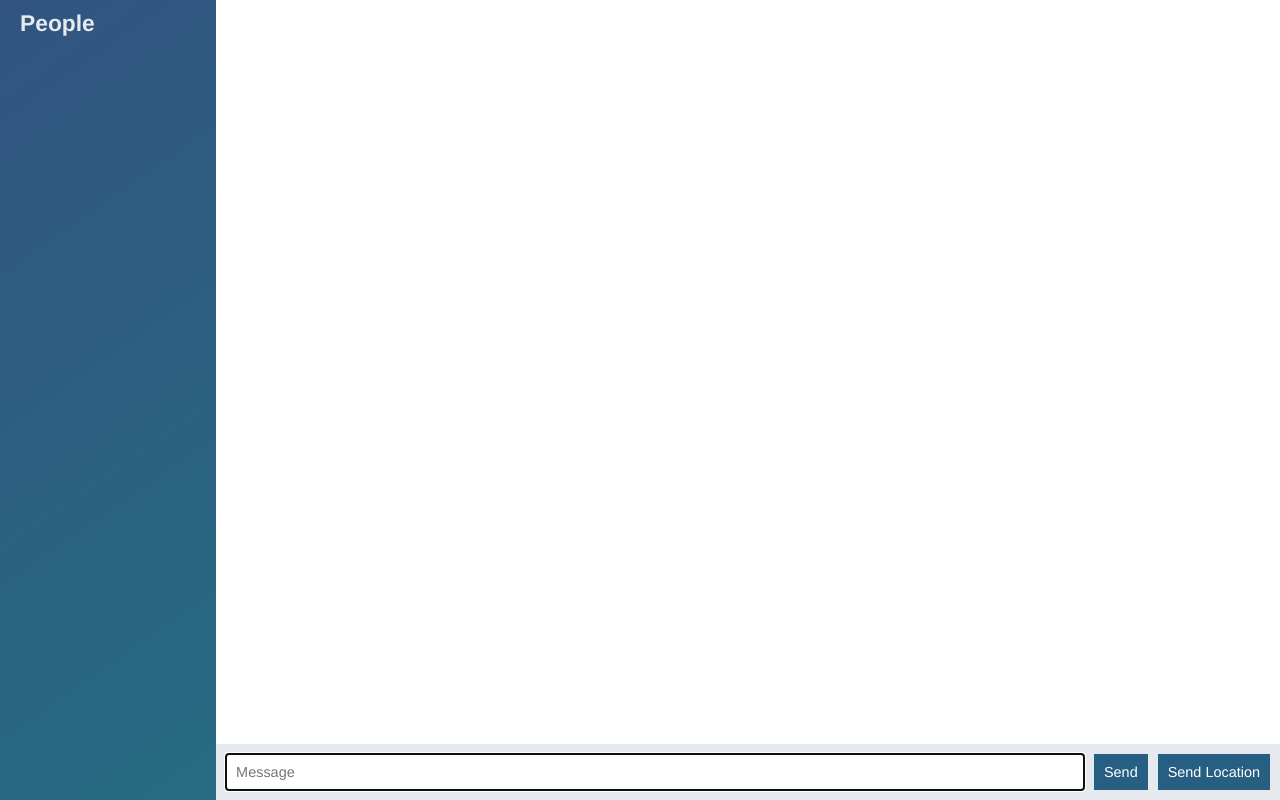
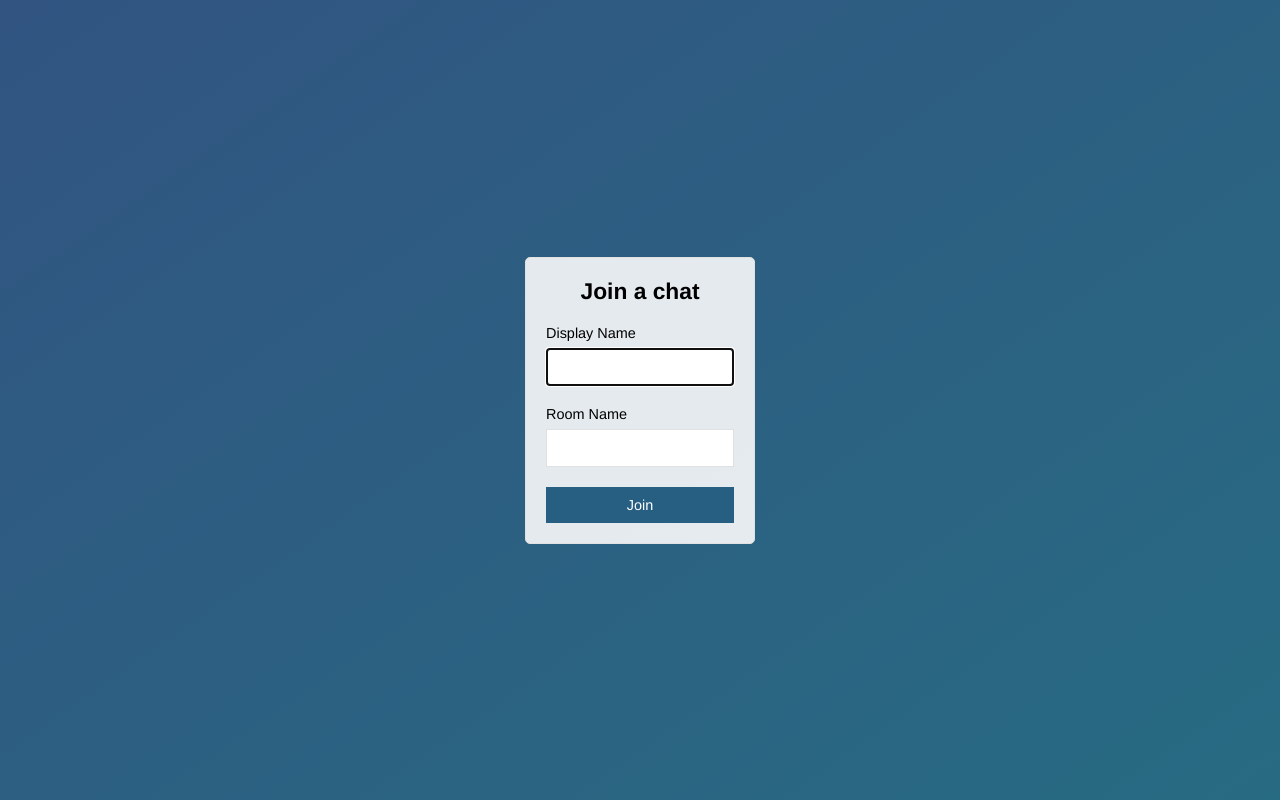
Before and after one commit to nathanielpascual/node-course-2-chat-app, a website: page public/index.html in a window 1280 px wide. Drawn offline with nearby package versions, Linux system fonts and the light colour scheme; no server answers.

Commit message:
Add join page that submits to chat.html

```diff
--- a/public/index.html
+++ b/public/index.html
@@ -3,53 +3,27 @@
 <head>
     <meta charset="utf-8">
     <link rel="stylesheet" href="/css/styles.css">
+    <meta name="viewport" content="width=device-width, initial-scale=1, user-scalable=no">
 </head>
-<body class="chat">
+<body class="centered-form">
+    <div class="centered-form__form">
+        <form action = "/chat.html">
 
-    <div class="chat__sidebar">
-        <h3>People</h3>
-        <div id="users"></div>
+        <div class="form-field">
+            <h3>Join a chat</h3>
+        </div>
+        <div class="form-field">
+            <label>Display Name</label>
+            <input type="text" name="name" autofocus/>
+        </div>
+        <div class="form-field">
+            <label>Room Name</label>
+            <input type="text" name="name" autofocus/>
+        </div>
+        <div class="form-field">
+            <button>Join</button>
+        </div>
+     </form>
     </div>
-	<div class="chat__main">
-        <ol id="messages" class="chat__messages"></ol>
-
-        <div class="chat__footer">
-            <form id="message-form">
-                <input type="text" id="message" name = "message" placeholder="Message" autofocus autocomplete="off" />
-                <button>Send</button>
-            </form>
-            <button id="send-location">Send Location</button>
-		</div>
-    </div>
-
-    <script id="message-template" type="text/template">
-       <li class="message">
-           <div class = "message__title">
-               <h4>{{from}}</h4>
-               <span>{{createdAt}}</span>
-           </div>
-           <div class="message__body">
-               <p>{{text}}</p>
-           </div>
-       </li>
-    </script>
-
-    <script id="location-message-template" type="text/template">
-        <li class="message">
-            <div class = "message__title">
-                <h4>{{from}}</h4>
-                <span>{{createdAt}}</span>
-            </div>
-            <div class="message__body">
-                <p><a href="{{url}}" target="_blank">My current location<a></p>
-            </div>
-        </li>
-     </script>
-
-    <script src = "/socket.io/socket.io.js"></script>
-    <script src = "/js/libs/jquery-3.3.1.min.js"></script>
-    <script src = "/js/libs/moment.js"></script>
-    <script src = "/js/libs/mustache.js"></script>
-    <script src = "/js/index.js"></script>
 </body>
 </html>
```
Also changed, not shown: public/chat.html (added, +56 -0 lines), public/js/chat.js (renamed from public/js/index.js).
